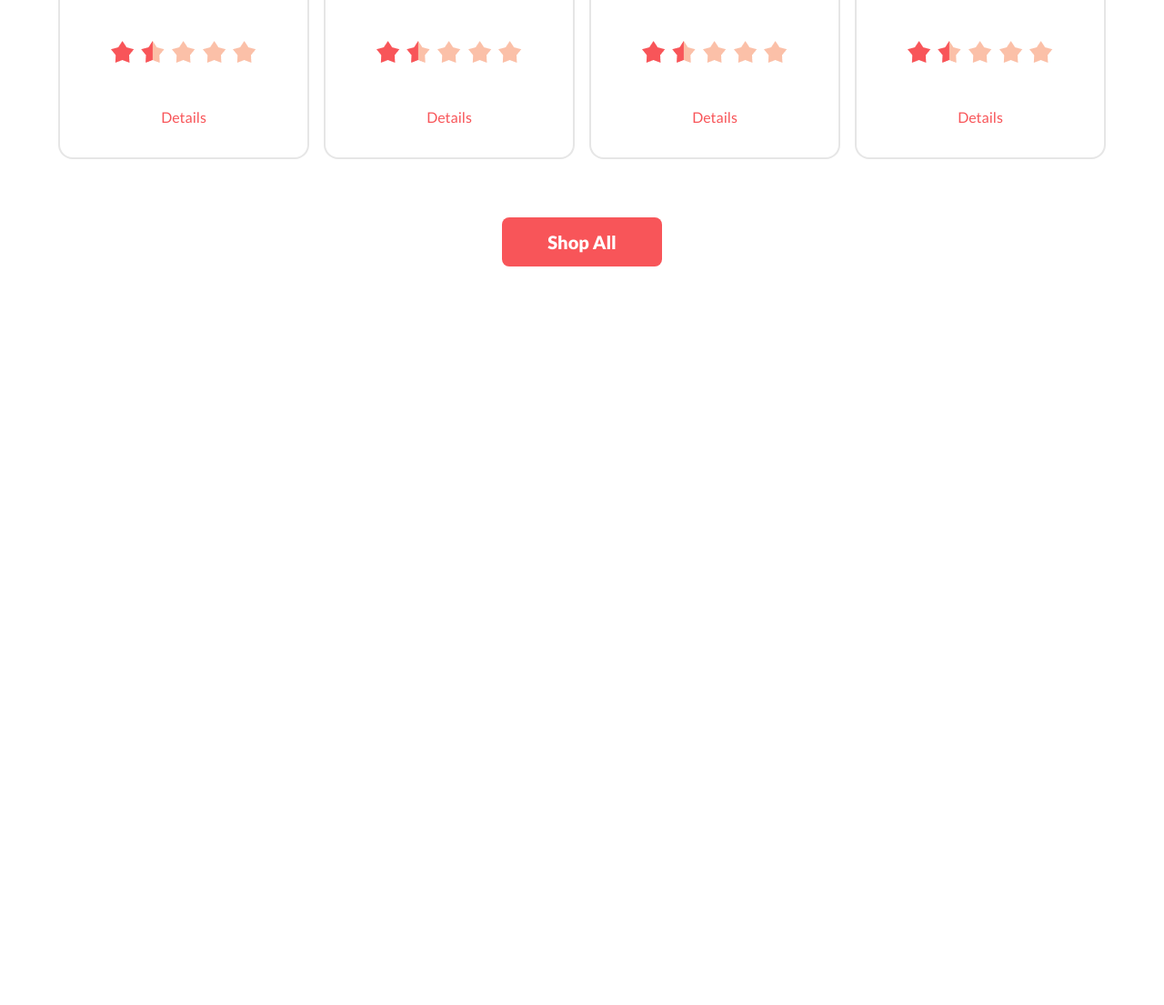
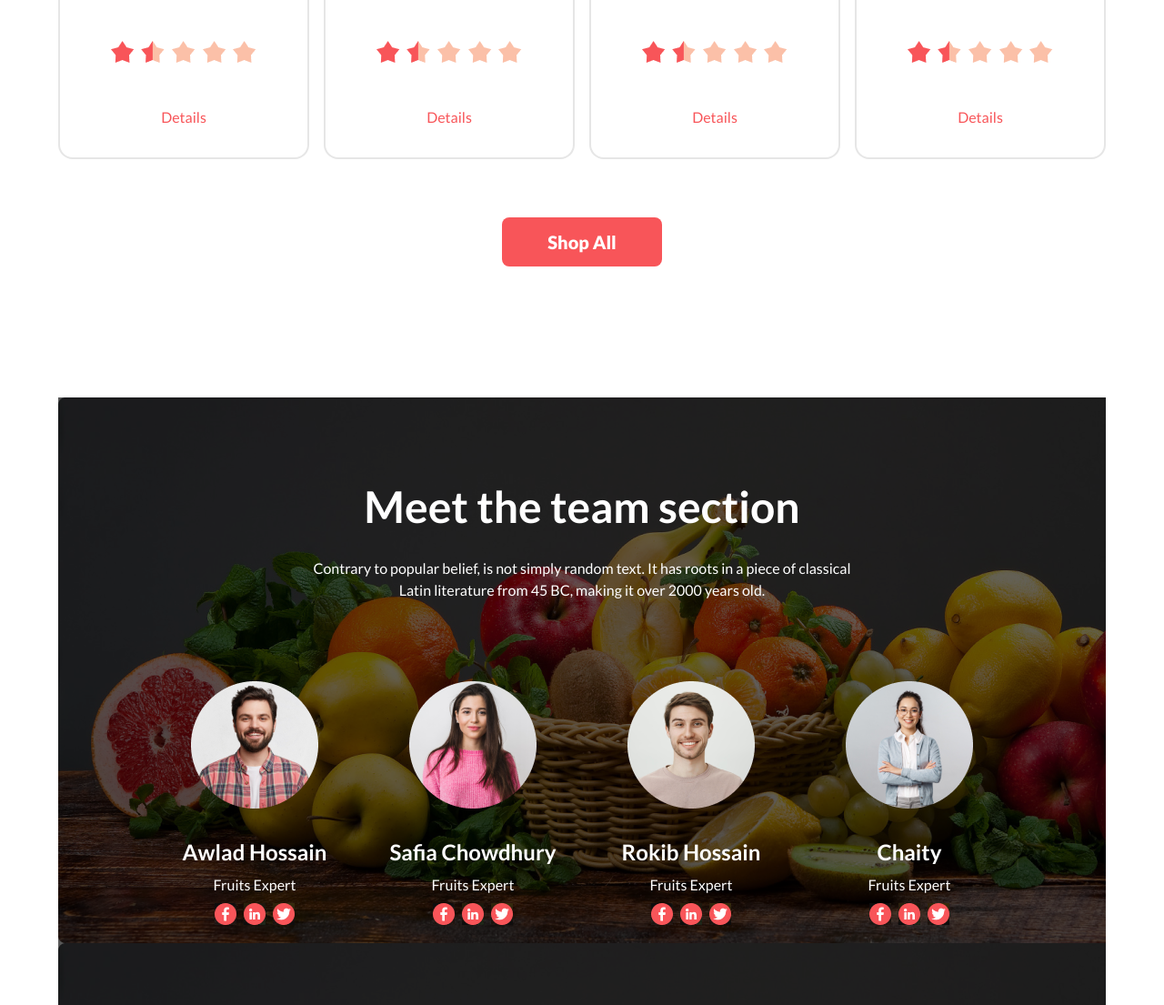
Before and after one commit to mashuq0068/BBA8-Fruits-Project, a plain HTML site: page index.html in a window 1280 px wide. Shown: the part 1611-2716 px from the top of the page at 91% size. Before the commit the page ends 1904 px from the top, so only its background shows below. Drawn offline with nearby package versions, Linux system fonts and the light colour scheme.

Commit message:
added the team section

```diff
--- a/index.html
+++ b/index.html
@@ -29,6 +29,15 @@
     .bg-banner-linear1{
       background-image:url(./images/banner1.png) ,linear-gradient(180deg, #121212 0%, rgba(18, 18, 18, 0.00) 100%) ;
       background-blend-mode: overlay;
+      background-size: cover;
+
+
+    }
+    .bg-banner-linear-team{
+      background-image:url(./images/banner1.png)  ;
+      background-blend-mode: overlay;
+      background-size: cover;
+      background-size: auto;
 
     }
     .bg-banner-linear2{
@@ -39,6 +48,7 @@
     .bg-banner-linear3{
       background-image:url(./images/banner3.png) ,linear-gradient(180deg, #121212 0%, rgba(18, 18, 18, 0.00) 100%);
       background-blend-mode: overlay;
+
       background-size: cover;
     }
     .bg-banner-linear4{
@@ -187,7 +197,7 @@
 
 
     </header>
-    <main class="lg:max-w-5xl xl:max-w-6xl 2xl:max-w-7xl space-y-36 mx-auto">
+    <main class="lg:max-w-5xl xl:max-w-6xl 2xl:max-w-7xl space-y-8 md:space-y-14 lg:space-y-36 mx-auto">
       <!-- deal of the day section -->
 <section class="text-center lg:text-left lg:p-0 p-12">
     <!-- text part of deal -->
@@ -279,7 +289,7 @@
         </div>
       </div>
       <!-- fourth card -->
-      <div class="card  bg-base-100 space-y-8 border-2 border-[#1212121A]">
+      <div class="card  bg-base-100 space-y-8 border-2 border-[#1212121A] ">
         <figure class="px-10 pt-10">
           <img src="./images/fruit9.png" alt="Shoes" class="rounded-md" />
         </figure>
@@ -301,6 +311,57 @@
     <button class="lg:text-[20px] text-[12px] font-extrabold bg-[#F85559] lg:px-[50px] lg:py-[12px] px-4 py-2 rounded-lg mt-16 text-white">Shop All</button>
   </div>
 </section>
+<!-- team section -->
+<section class="text-center text-white bg-banner-linear-team p-24 pb-36 space-y-8 bg-[#121212B3] ">
+  <h1 class="text-5xl font-bold bg-contain ">Meet the team section</h1>
+  <p class="font-light">Contrary to popular belief, is not simply random text. It has roots in a piece of classical <br> Latin literature from 45 BC, making it over 2000 years old.</p>
+  <div class="grid grid-cols-1 md:grid-cols-2 lg:grid-cols-4 relative top-14  ">
+    <!-- member1 -->
+    <div class="text-center space-y-2">
+      <img class="w-max mx-auto mb-8 md:mt-0 mt-12" src="./images/member1.png" alt="">
+      <h3 class="text-2xl font-bold">Awlad Hossain</h3>
+      <p class="font-light">Fruits Expert</p>
+      <!-- icons-div -->
+      <div class="text-center flex gap-2 w-max mx-auto">
+        <img src="./icons/facebook 1.png" alt=""><img src="./icons/linkedin 1.png" alt=""><img src="./icons/twitter (1) 1.png" alt="">
+      </div>
+    </div>
+    <!-- member2 -->
+    <div class="text-center space-y-2">
+      <img class="w-max mx-auto mb-8 md:mt-0 mt-12" src="./images/member2.png" alt="">
+      <h3 class="text-2xl font-bold">Safia Chowdhury</h3>
+      <p class="font-light">Fruits Expert</p>
+      <!-- icons-div -->
+      <div class="text-center flex gap-2 w-max mx-auto">
+        <img src="./icons/facebook 1.png" alt=""><img src="./icons/linkedin 1.png" alt=""><img src="./icons/twitter (1) 1.png" alt="">
+      </div>
+    </div>
+    <!-- member3 -->
+    <div class="text-center space-y-2">
+      <img class="w-max mx-auto mb-8 lg:mt-0 mt-12 " src="./images/member3.png" alt="">
+      <h3 class="text-2xl font-bold">Rokib Hossain</h3>
+      <p class="font-light">Fruits Expert</p>
+      <!-- icons-div -->
+      <div class="text-center flex gap-2 w-max mx-auto">
+        <img src="./icons/facebook 1.png" alt=""><img src="./icons/linkedin 1.png" alt=""><img src="./icons/twitter (1) 1.png" alt="">
+      </div>
+    </div>
+    <!-- member4 -->
+    <div class="text-center space-y-2">
+      <img class="w-max mx-auto mb-8 lg:mt-0 mt-12" src="./images/member4.png" alt="">
+      <h3 class="text-2xl font-bold">Chaity</h3>
+      <p class="font-light">Fruits Expert</p>
+      <!-- icons-div -->
+      <div class="text-center flex gap-2 w-max mx-auto">
+        <img src="./icons/facebook 1.png" alt="">
+        <img src="./icons/linkedin 1.png" alt="">
+        <img src="./icons/twitter (1) 1.png" alt="">
+      </div>
+    </div>
+  </div>
+
+
+</section>
 
     </main>
     <footer>
```
Also changed, not shown: icons/facebook 1.png (added), icons/linkedin 1.png (added), icons/twitter (1) 1.png (added).
